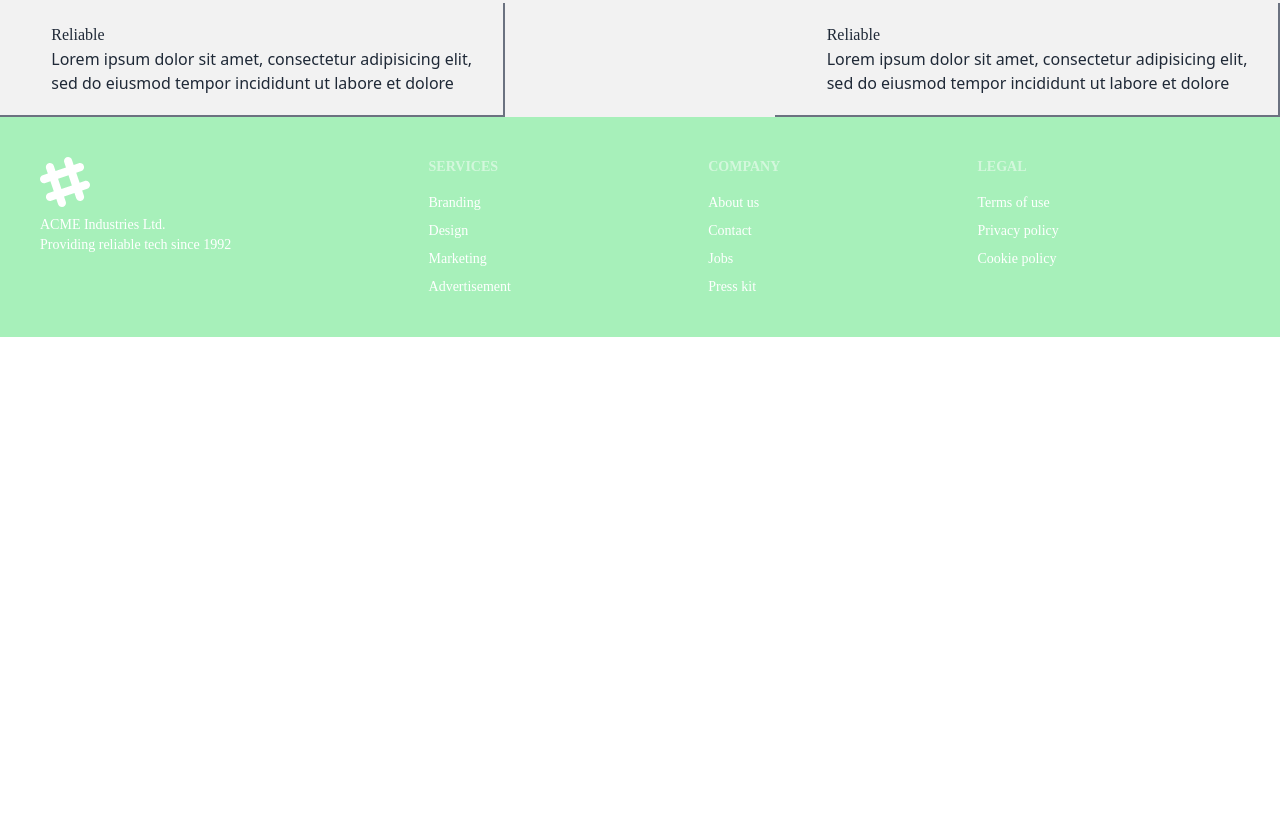
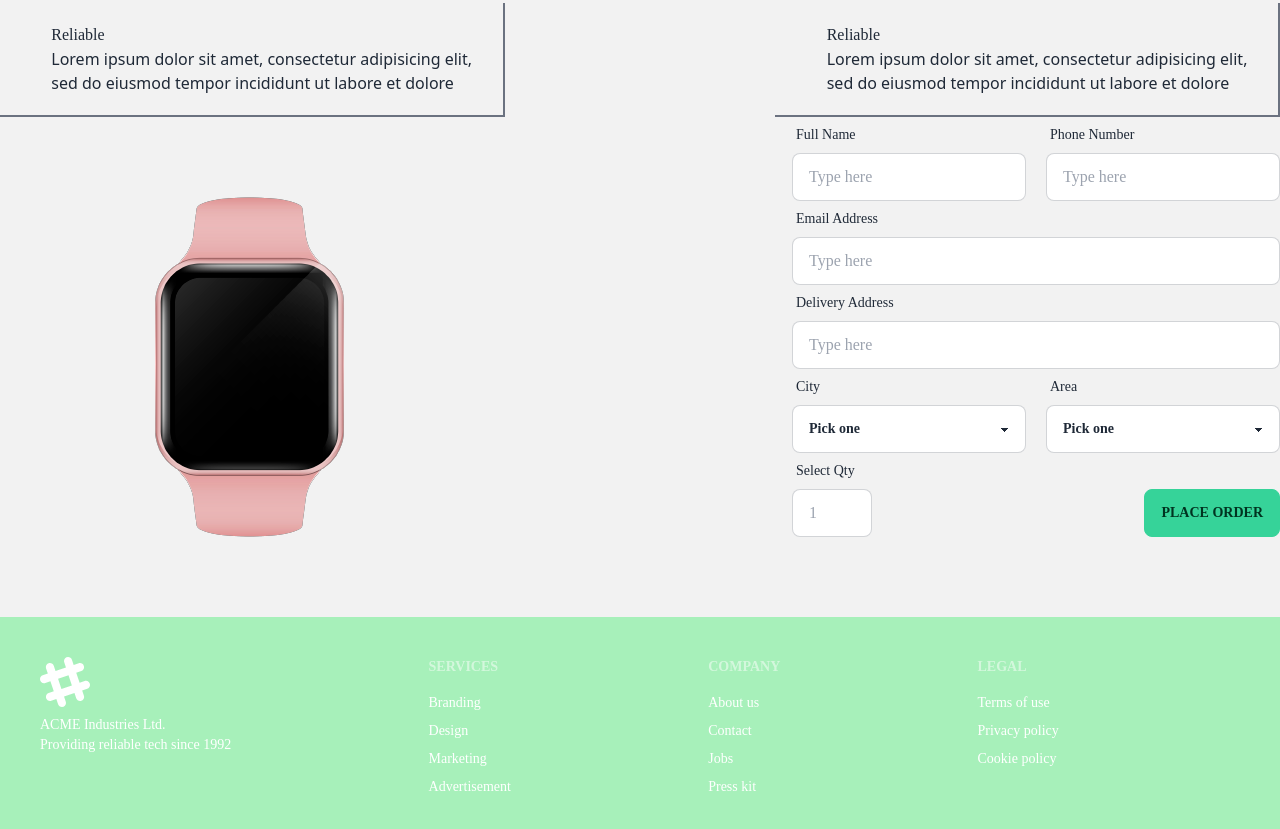
Before and after one commit to MdMehedi-Hasan/single-products-landing-page, a React (Create React App) app: page / in a window 1280 px wide. Shown: the part 1649-2478 px from the top of the page. Before the commit the page ends 1986 px from the top, so only its background shows below. Built offline with nearby package versions, Linux system fonts and the light colour scheme; some icons are missing.

Commit message:
form design added

```diff
--- a/src/Components/Center.js
+++ b/src/Components/Center.js
@@ -82,6 +82,86 @@ const Center = () => {
                     </div>
                 </div>
             </section>
+            <section className='container mx-auto'>
+                <div className='flex justify-between w-full'>
+                    <div><img src={image} alt=""/></div>
+                    <div>
+                        <form>
+                            <div className='flex gap-5'>
+                                <div class="form-control w-full max-w-xs">
+                                    <label class="label">
+                                        <span class="label-text">Full Name</span>
+                                    </label>
+                                    <input type="text" placeholder="Type here" class="input input-bordered w-full max-w-xs" />
+                                </div>
+                                <div class="form-control w-full max-w-xs">
+                                    <label class="label">
+                                        <span class="label-text">Phone Number</span>
+                                    </label>
+                                    <input type="text" placeholder="Type here" class="input input-bordered w-full max-w-xs" />
+                                </div>
+                            </div>
+                            <div class="form-control w-full">
+                                <label class="label">
+                                    <span class="label-text">Email Address</span>
+                                </label>
+                                <input type="text" placeholder="Type here" class="input input-bordered w-full" />
+                            </div>
+                            <div class="form-control w-full">
+                                <label class="label">
+                                    <span class="label-text">Delivery Address</span>
+                                </label>
+                                <input type="text" placeholder="Type here" class="input input-bordered w-full" />
+                            </div>
+                            <div className='flex gap-5'>
+                                <div class="form-control w-full max-w-xs">
+                                    <label class="label">
+                                        <span class="label-text">City</span>
+                                    </label>
+                                    <select class="select select-bordered">
+                                        <option disabled selected>Pick one</option>
+                                        <option>Star Wars</option>
+                                        <option>Harry Potter</option>
+                                        <option>Lord of the Rings</option>
+                                        <option>Planet of the Apes</option>
+                                        <option>Star Trek</option>
+                                    </select>
+                                    {/* <label class="label">
+                                        <span class="label-text-alt">Alt label</span>
+                                        <span class="label-text-alt">Alt label</span>
+                                    </label> */}
+                                </div>
+                                <div class="form-control w-full max-w-xs">
+                                    <label class="label">
+                                        <span class="label-text">Area</span>
+                                    </label>
+                                    <select class="select select-bordered">
+                                        <option disabled selected>Pick one</option>
+                                        <option>Star Wars</option>
+                                        <option>Harry Potter</option>
+                                        <option>Lord of the Rings</option>
+                                        <option>Planet of the Apes</option>
+                                        <option>Star Trek</option>
+                                    </select>
+                                    {/* <label class="label">
+                                        <span class="label-text-alt">Alt label</span>
+                                        <span class="label-text-alt">Alt label</span>
+                                    </label> */}
+                                </div>
+                            </div>
+                            <div className='flex items-end justify-between'>
+                                <div class="form-control w-full max-w-xs">
+                                    <label class="label">
+                                        <span class="label-text">Select Qty</span>
+                                    </label>
+                                    <input type="number" placeholder="1" class="input input-bordered w-3/12" />
+                                </div>
+                                <button type="" className='btn btn-success'>Place Order</button>
+                            </div>
+                        </form>
+                    </div>
+                </div>
+            </section>
         </div>
     );
 };
```
